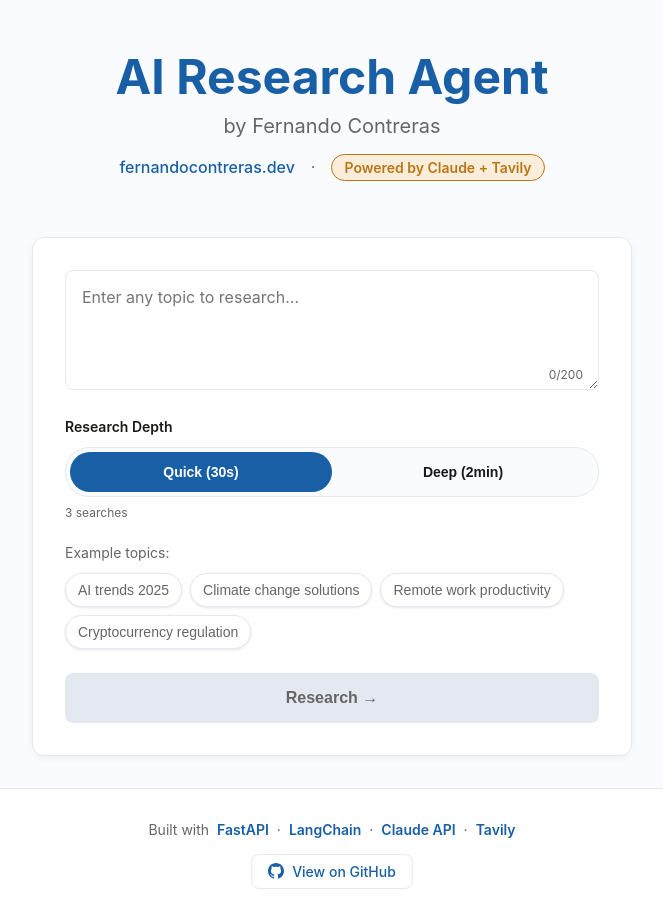
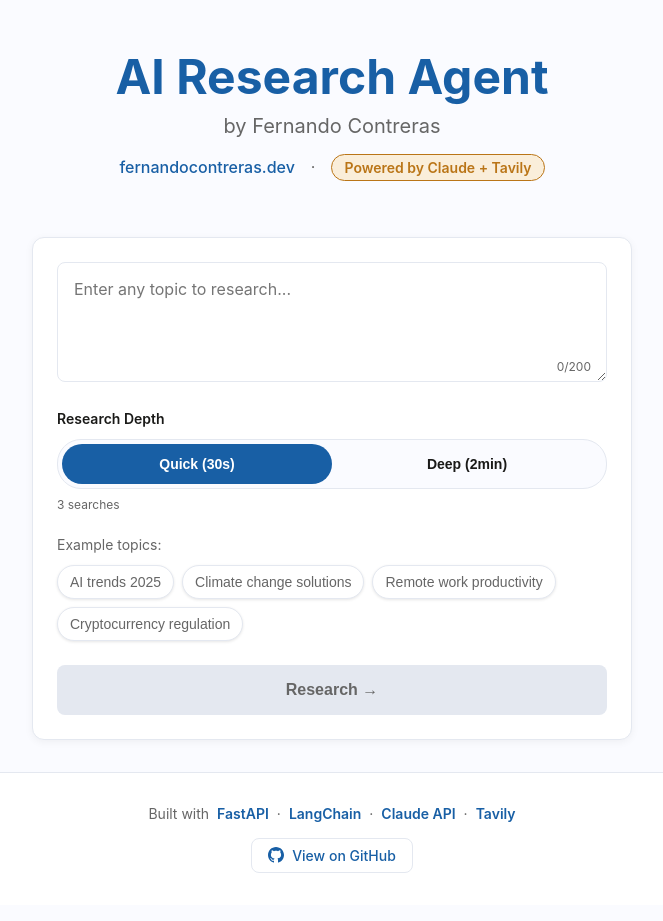
Before and after one commit to fernandojosecc/research-agent-ui, a Next.js app: page / in a window 1280 px wide. Shown: the whole page, without its empty margins (308-971 px from the left). Built offline with nearby package versions, Linux system fonts and the light colour scheme.

Commit message:
Ensure consistent 24px padding on all cards

```diff
--- a/components/ReportDisplay.js
+++ b/components/ReportDisplay.js
@@ -64,7 +64,7 @@ export default function ReportDisplay({ report, onNewResearch }) {
         background: 'white',
         border: `1px solid var(--border-light)`,
         borderRadius: '12px',
-        padding: '2rem',
+        padding: '24px',
         boxShadow: '0 2px 8px rgba(0,0,0,0.05)'
       }}>
         {/* Report Title */}
--- a/components/ResearchForm.js
+++ b/components/ResearchForm.js
@@ -75,7 +75,7 @@ export default function ResearchForm({ onResearch, isLoading }) {
       background: 'white',
       border: `1px solid var(--border-light)`,
       borderRadius: '12px',
-      padding: '2rem',
+      padding: '24px',
       maxWidth: '600px',
       margin: '0 auto 2rem',
       boxShadow: '0 2px 8px rgba(0,0,0,0.05)'
```
